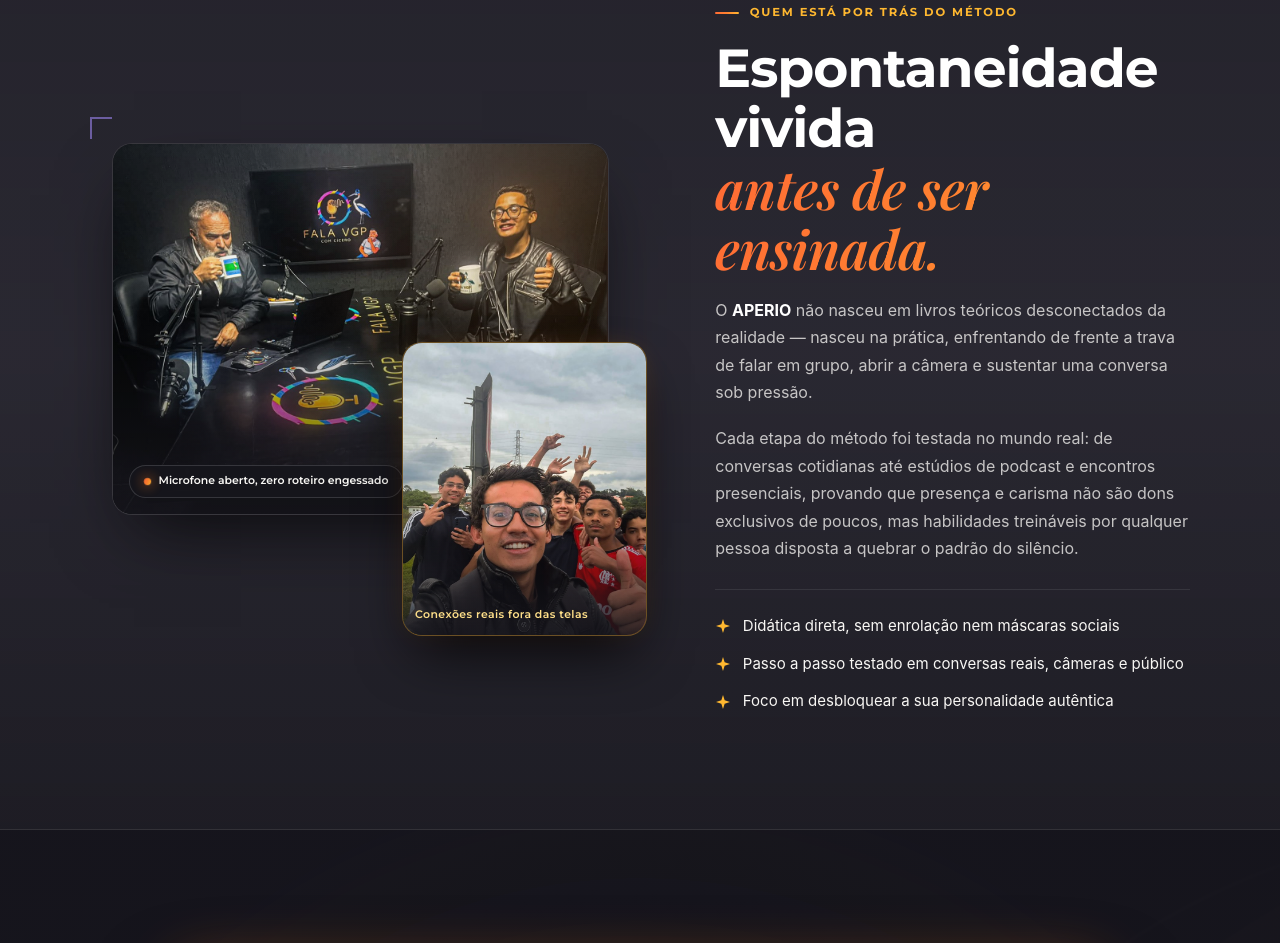
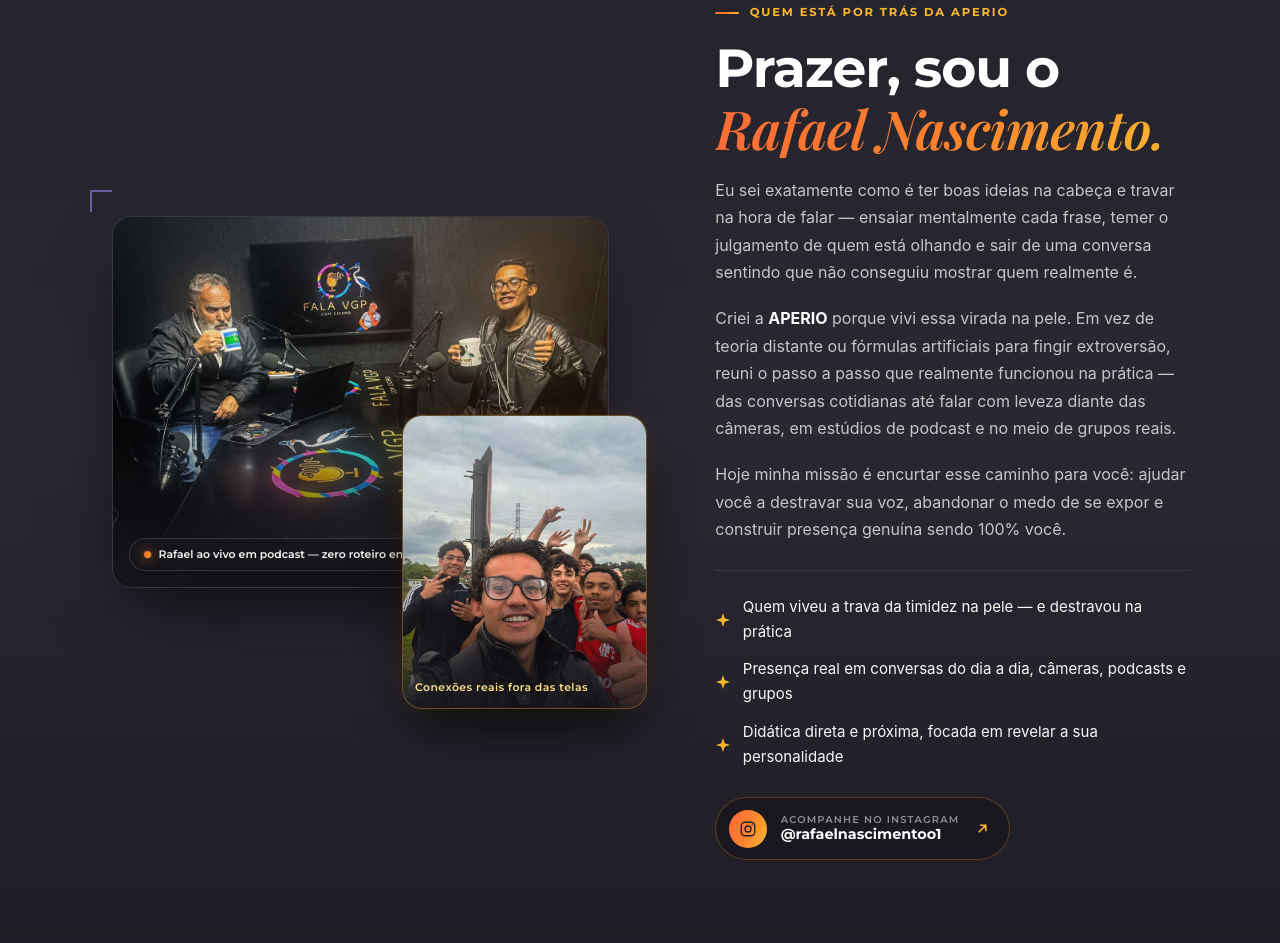
Before and after one commit to mennonimo/Aperio, a plain HTML site: page index.html in a window 1280 px wide. Shown: the part 5258-6201 px from the top of the page. Drawn offline with nearby package versions, Linux system fonts and the light colour scheme; a web font is replaced by a local one.

Commit message:
Adicionado informações sobre o vendedor

```diff
--- a/css/style.css
+++ b/css/style.css
@@ -1858,6 +1858,75 @@ main,
   flex-shrink: 0;
 }
 
+.presenter-social {
+  margin-top: 1.75rem;
+  display: inline-flex;
+  align-items: center;
+  gap: 0.85rem;
+  padding: 0.72rem 1.15rem 0.72rem 0.8rem;
+  border-radius: var(--radius-pill);
+  background: rgba(23, 22, 29, 0.74);
+  border: 1px solid rgba(255, 160, 48, 0.28);
+  backdrop-filter: blur(14px);
+  -webkit-backdrop-filter: blur(14px);
+  transition:
+    transform 0.32s var(--ease-out),
+    border-color 0.32s ease,
+    background-color 0.32s ease,
+    box-shadow 0.32s ease;
+}
+
+.presenter-social:hover {
+  transform: translateY(-2px);
+  border-color: var(--yellow);
+  background: rgba(255, 129, 48, 0.14);
+  box-shadow: 0 14px 32px -12px rgba(255, 148, 48, 0.45);
+}
+
+.presenter-social__icon {
+  width: 38px;
+  height: 38px;
+  border-radius: 50%;
+  display: grid;
+  place-items: center;
+  background: var(--grad-warm);
+  color: #212028;
+  flex-shrink: 0;
+}
+
+.presenter-social__meta {
+  display: flex;
+  flex-direction: column;
+  line-height: 1.2;
+}
+
+.presenter-social__meta small {
+  font-family: var(--font-display);
+  font-size: 0.62rem;
+  font-weight: 600;
+  letter-spacing: 0.12em;
+  text-transform: uppercase;
+  color: var(--text-subtle);
+}
+
+.presenter-social__meta strong {
+  font-family: var(--font-display);
+  font-size: 0.9rem;
+  font-weight: 700;
+  color: var(--white);
+}
+
+.presenter-social__arrow {
+  color: var(--yellow);
+  margin-left: 0.15rem;
+  transition: transform 0.28s var(--ease-out);
+  flex-shrink: 0;
+}
+
+.presenter-social:hover .presenter-social__arrow {
+  transform: translate(2px, -2px);
+}
+
 /* --------------------------------------------------------------------------
    15. SEÇÃO 7 — OFERTA + GARANTIA INCONDICIONAL DE 7 DIAS
    -------------------------------------------------------------------------- */
--- a/index.html
+++ b/index.html
@@ -175,7 +175,7 @@
             <figure class="hero-photo-frame" id="heroPhotoFrame">
               <img
                 src="assets/foto-cadeira.jpg"
-                alt="Criador do Método APERIO sorrindo com postura relaxada e espontânea"
+                alt="Rafael Nascimento, criador do Método APERIO, sorrindo com postura relaxada e espontânea"
                 class="hero-photo-frame__img"
                 width="960"
                 height="1696"
@@ -847,7 +847,7 @@
           <figure class="presenter-photo presenter-photo--main" id="presenterMainPhoto">
             <img
               src="assets/foto-podcast.jpg"
-              alt="Criador do Método APERIO participando de conversa ao vivo em estúdio de podcast"
+              alt="Rafael Nascimento participando de conversa ao vivo em estúdio de podcast"
               class="presenter-photo__img"
               loading="lazy"
               decoding="async"
@@ -857,14 +857,14 @@
             <div class="presenter-photo__scrim" aria-hidden="true"></div>
             <figcaption class="presenter-photo__tag">
               <span class="pill-tag__dot" aria-hidden="true"></span>
-              <span>Microfone aberto, zero roteiro engessado</span>
+              <span>Rafael ao vivo em podcast — zero roteiro engessado</span>
             </figcaption>
           </figure>
 
           <figure class="presenter-photo presenter-photo--secondary" id="presenterSecondaryPhoto">
             <img
               src="assets/foto-apoiadores.jpg"
-              alt="Momento espontâneo de conexão com grupo de apoiadores"
+              alt="Rafael Nascimento em momento espontâneo de conexão com grupo de apoiadores"
               class="presenter-photo__img"
               loading="lazy"
               decoding="async"
@@ -876,18 +876,21 @@
           </figure>
         </div>
 
-        <!-- Copy editorial do criador -->
+        <!-- Copy editorial pessoal sobre o Rafael Nascimento -->
         <div class="presenter-content" data-animate="fade-up">
-          <span class="eyebrow eyebrow--warm">QUEM ESTÁ POR TRÁS DO MÉTODO</span>
+          <span class="eyebrow eyebrow--warm">QUEM ESTÁ POR TRÁS DA APERIO</span>
           <h2 id="presenter-title" class="section-title">
-            <span class="title-rigid">Espontaneidade vivida</span>
-            <span class="title-italic title-italic--warm">antes de ser ensinada.</span>
+            <span class="title-rigid">Prazer, sou o</span>
+            <span class="title-italic title-italic--warm">Rafael Nascimento.</span>
           </h2>
           <p class="presenter-content__text">
-            O <strong>APERIO</strong> não nasceu em livros teóricos desconectados da realidade — nasceu na prática, enfrentando de frente a trava de falar em grupo, abrir a câmera e sustentar uma conversa sob pressão.
+            Eu sei exatamente como é ter boas ideias na cabeça e travar na hora de falar — ensaiar mentalmente cada frase, temer o julgamento de quem está olhando e sair de uma conversa sentindo que não conseguiu mostrar quem realmente é.
           </p>
           <p class="presenter-content__text">
-            Cada etapa do método foi testada no mundo real: de conversas cotidianas até estúdios de podcast e encontros presenciais, provando que presença e carisma não são dons exclusivos de poucos, mas habilidades treináveis por qualquer pessoa disposta a quebrar o padrão do silêncio.
+            Criei a <strong>APERIO</strong> porque vivi essa virada na pele. Em vez de teoria distante ou fórmulas artificiais para fingir extroversão, reuni o passo a passo que realmente funcionou na prática — das conversas cotidianas até falar com leveza diante das câmeras, em estúdios de podcast e no meio de grupos reais.
+          </p>
+          <p class="presenter-content__text">
+            Hoje minha missão é encurtar esse caminho para você: ajudar você a destravar sua voz, abandonar o medo de se expor e construir presença genuína sendo 100% você.
           </p>
 
           <ul class="presenter-pillars">
@@ -895,21 +898,44 @@
               <svg width="16" height="16" viewBox="0 0 24 24" fill="none" aria-hidden="true">
                 <path d="M12 1.5L14.5 9.5L22.5 12L14.5 14.5L12 22.5L9.5 14.5L1.5 12L9.5 9.5L12 1.5Z" fill="currentColor"/>
               </svg>
-              <span>Didática direta, sem enrolação nem máscaras sociais</span>
+              <span>Quem viveu a trava da timidez na pele — e destravou na prática</span>
             </li>
             <li>
               <svg width="16" height="16" viewBox="0 0 24 24" fill="none" aria-hidden="true">
                 <path d="M12 1.5L14.5 9.5L22.5 12L14.5 14.5L12 22.5L9.5 14.5L1.5 12L9.5 9.5L12 1.5Z" fill="currentColor"/>
               </svg>
-              <span>Passo a passo testado em conversas reais, câmeras e público</span>
+              <span>Presença real em conversas do dia a dia, câmeras, podcasts e grupos</span>
             </li>
             <li>
               <svg width="16" height="16" viewBox="0 0 24 24" fill="none" aria-hidden="true">
                 <path d="M12 1.5L14.5 9.5L22.5 12L14.5 14.5L12 22.5L9.5 14.5L1.5 12L9.5 9.5L12 1.5Z" fill="currentColor"/>
               </svg>
-              <span>Foco em desbloquear a sua personalidade autêntica</span>
+              <span>Didática direta e próxima, focada em revelar a sua personalidade</span>
             </li>
           </ul>
+
+          <a
+            href="https://www.instagram.com/rafaelnascimentoo1/"
+            target="_blank"
+            rel="noopener noreferrer"
+            class="presenter-social"
+            aria-label="Seguir Rafael Nascimento no Instagram @rafaelnascimentoo1"
+          >
+            <span class="presenter-social__icon" aria-hidden="true">
+              <svg width="18" height="18" viewBox="0 0 24 24" fill="none">
+                <rect x="3" y="3" width="18" height="18" rx="5" stroke="currentColor" stroke-width="1.8"/>
+                <circle cx="12" cy="12" r="4" stroke="currentColor" stroke-width="1.8"/>
+                <circle cx="17.4" cy="6.6" r="1.1" fill="currentColor"/>
+              </svg>
+            </span>
+            <span class="presenter-social__meta">
+              <small>Acompanhe no Instagram</small>
+              <strong>@rafaelnascimentoo1</strong>
+            </span>
+            <svg class="presenter-social__arrow" width="15" height="15" viewBox="0 0 16 16" fill="none" aria-hidden="true">
+              <path d="M4.5 11.5L11.5 4.5M11.5 4.5H6M11.5 4.5V10" stroke="currentColor" stroke-width="1.7" stroke-linecap="round" stroke-linejoin="round"/>
+            </svg>
+          </a>
         </div>
       </div>
     </section>
@@ -1261,6 +1287,7 @@
       </div>
 
       <nav class="site-footer__links" aria-label="Links institucionais">
+        <a href="https://www.instagram.com/rafaelnascimentoo1/" target="_blank" rel="noopener noreferrer">@rafaelnascimentoo1</a>
         <button type="button" class="footer-link-btn" data-modal-open="termos">Termos de Uso</button>
         <button type="button" class="footer-link-btn" data-modal-open="privacidade">Política de Privacidade</button>
         <a href="https://pay.kiwify.com.br/UISqKy0" target="_blank" rel="noopener noreferrer">Inscrição Segura</a>
```
